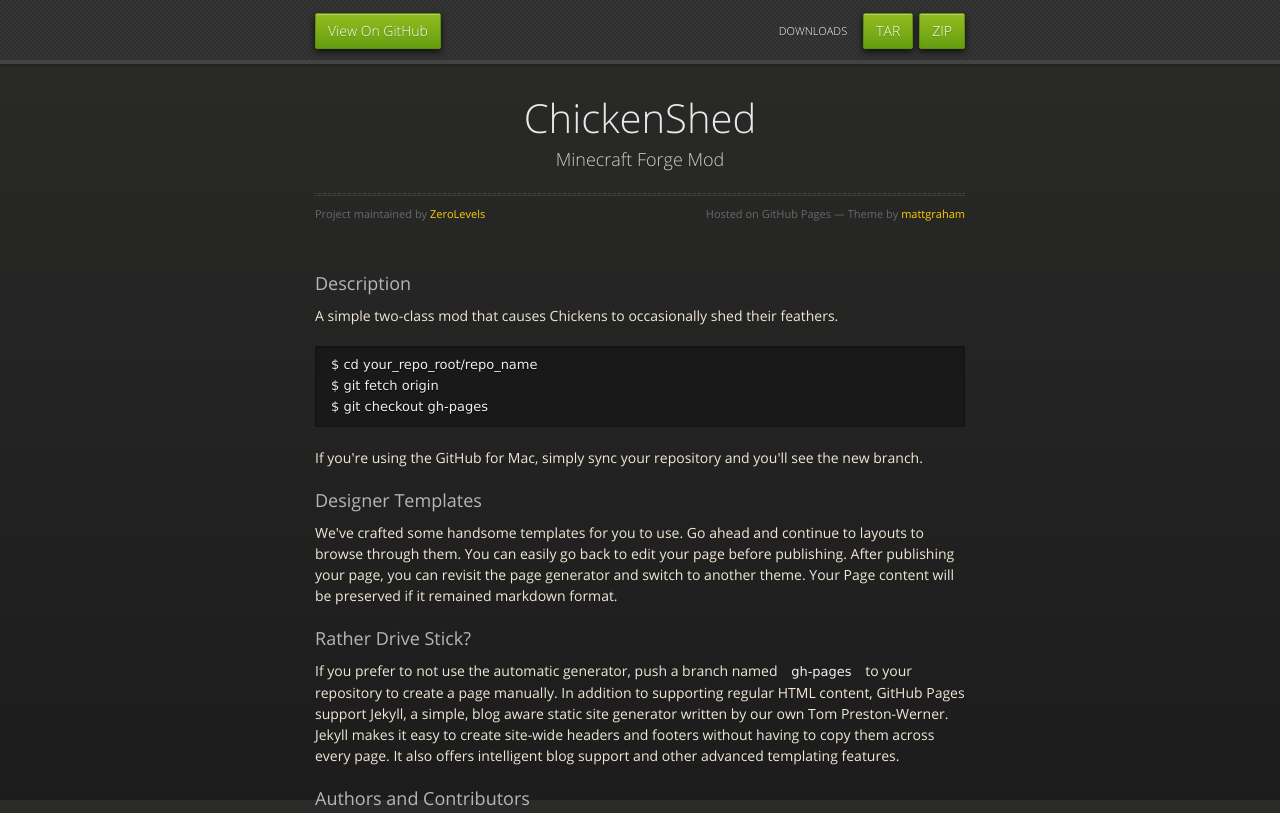
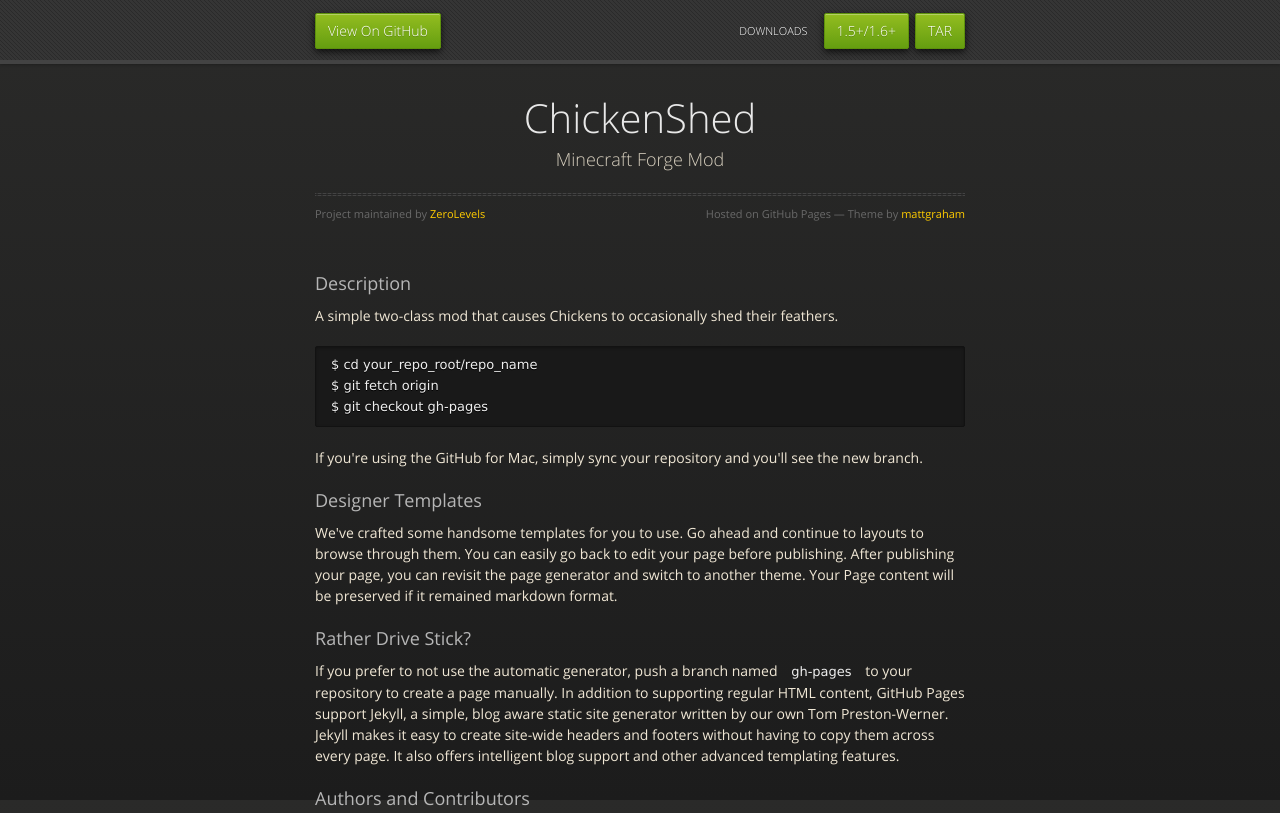
Before and after one commit to ZeroLevels/ChickenShed, a plain HTML site: page index.html in a window 1280 px wide. Shown: the top 813 px of the page. Drawn offline with nearby package versions, Linux system fonts and the light colour scheme.

Commit message:
Another Test

```diff
--- a/index.html
+++ b/index.html
@@ -21,8 +21,8 @@
       <div id="header">
         <nav>
           <li class="fork"><a href="https://github.com/ZeroLevels/ChickenShed">View On GitHub</a></li>
-          <li class="downloads"><a href="https://github.com/ZeroLevels/ChickenShed/zipball/master">ZIP</a></li>
           <li class="downloads"><a href="https://github.com/ZeroLevels/ChickenShed/tarball/master">TAR</a></li>
+          <li class="downloads"><a href="https://github.com/ZeroLevels/ChickenShed/zipball/master">1.5+/1.6+</a></li>
           <li class="title">DOWNLOADS</li>
         </nav>
       </div><!-- end header -->
```
